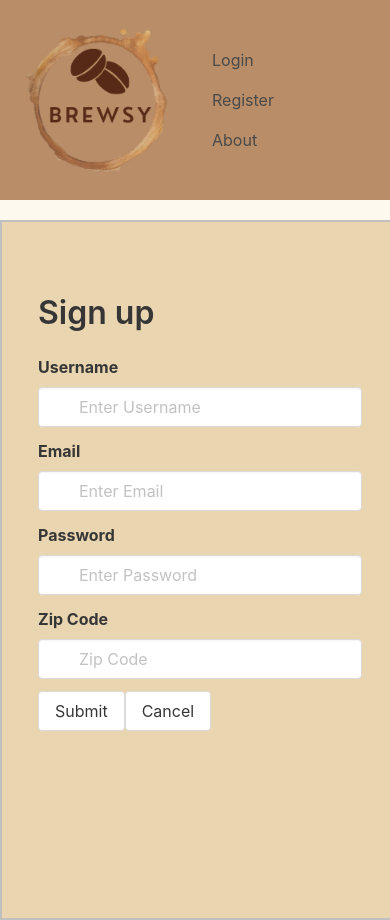
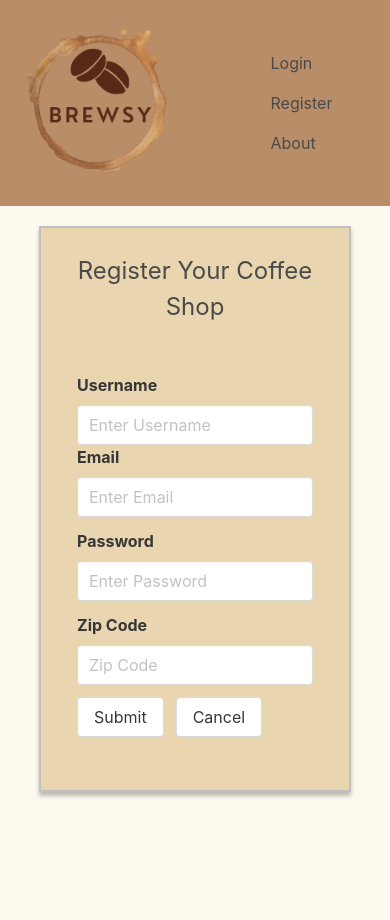
Before and after one commit to carriegrossman/capstone-frontend, a React (Create React App) app: page /registerowner in a window 390 px wide. After the commit the page ends 844 px from the top, so only its background shows below. Built offline with nearby package versions, Linux system fonts and the light colour scheme.

Commit message:
responsiveness/css for register pages

```diff
--- a/src/App.css
+++ b/src/App.css
@@ -1,17 +1,6 @@
 html {
   background-color: rgb(254, 249, 239);
 }
-
-/* .navbar {
-  position: relative;
-  left: 6%;
-  right: 0%;
-  top: 0%;
-  bottom: 0%;
-  background: #bc6c25;
-  width: 1106px;
-  height: 130px;
-} */
 
 .navbar {
   background: #b88d67;
@@ -22,6 +11,9 @@ html {
   align-items: center;
 }
 
+.navbar-start{
+  margin-right: 15%;
+}
 /* CSS for Login starts here */
 
 h1 {
@@ -40,30 +32,12 @@ h1 {
   background: #e9d5af;
   border: 2px solid #c0c0c0;
   box-shadow: 0px 4px 4px rgba(0, 0, 0, 0.25);
-  /* left: 500px; */
   font-weight: 200;
   font-family: -apple-system, BlinkMacSystemFont, "Segoe UI", Roboto, Oxygen,
     Ubuntu, Cantarell, "Open Sans", "Helvetica Neue", sans-serif;
   padding: 5px 12px;
 }
 
-.loginSubmit {
-  /* align-self: center; */
-  width: 114px;
-  height: 25px;
-  background: #ffffff;
-  border-radius: 5px;
-  display: inline-block;
-  margin-left: 15px;
-}
-.loginCancel {
-  align-self: center;
-  width: 114px;
-  height: 25px;
-  background: #ffffff;
-  border-radius: 5px;
-  margin-left: 5px;
-}
 
 .card {
   width: 200px;
@@ -77,50 +51,41 @@ h1 {
   flex-wrap: wrap;
 }
 
-/* register css starts here */
+/* verication css starts here */
 
-.registerForm1 {
-  /* position: absolute; */
+.verifyForm{
+  width: 50%;
+  height: 75%;
   margin: auto;
   margin-top: 20px;
-  width: 400px;
-  height: 700px;
   background: #e9d5af;
   border: 2px solid #c0c0c0;
   box-shadow: 0px 4px 4px rgba(0, 0, 0, 0.25);
-  /* left: 500px; */
   font-weight: 200;
   font-family: -apple-system, BlinkMacSystemFont, "Segoe UI", Roboto, Oxygen,
     Ubuntu, Cantarell, "Open Sans", "Helvetica Neue", sans-serif;
   padding: 5px 12px;
 }
 
-.registerSubmit {
-  align-self: center;
-  width: 114px;
-  height: 25px;
-  background: #ffffff;
-  border-radius: 5px;
-  display: inline-block;
-  margin-left: 15px;
-}
-.registerCancel {
-  align-self: center;
-  width: 114px;
-  height: 25px;
-  background: #ffffff;
-  border-radius: 5px;
-  margin-left: 5px;
+
+/* register css starts here */
+
+.registerForm1 {
+  margin: auto;
+  margin-top: 20px;
+  margin-bottom: 20px;
+  width: 80%;
+  height: 80%;
+  background: #e9d5af;
+  border: 2px solid #c0c0c0;
+  box-shadow: 0px 4px 4px rgba(0, 0, 0, 0.25);
+  font-weight: 200;
+  font-family: -apple-system, BlinkMacSystemFont, "Segoe UI", Roboto, Oxygen,
+    Ubuntu, Cantarell, "Open Sans", "Helvetica Neue", sans-serif;
+  padding: 5px 12px;
 }
 
-.registerButton {
-  align-self: center;
-  width: 114px;
-  height: 25px;
-  background: #ffffff;
-  border-radius: 5px;
-  margin-left: 5px;
-}
+
 
 table,
 th,
@@ -164,9 +129,6 @@ h2 {
   margin-top: 1000px;
 }
 
-.logout{
-  background-color: beige;
-}
 
 .is-amber{
   background: #bc6c25;
--- a/src/App.js
+++ b/src/App.js
@@ -50,7 +50,9 @@ function App() {
     <Router>
       {/* {currentUser && <Redirect to="/userhome" />} */}
       <nav className="navbar">
+      <div className="navbar-start">
       <img src={logo} alt="brewsy logo" className="logo"/>
+      </div>
         <div className="navbar-end">
           {!currentUser &&
           <React.Fragment>
@@ -79,7 +81,7 @@ function App() {
 
         {currentUser  &&
           <React.Fragment>
-          <button className="navbar-item" onClick={logOut}>Log Out</button>
+          <Link className="button" onClick={logOut}>Log Out</Link>
           </React.Fragment>
           }
         </div>
--- a/src/Components/Register.js
+++ b/src/Components/Register.js
@@ -25,10 +25,9 @@ function Register({ currentUser, setCurrentUser }) {
   return (
 <div className="registerForm">
     <form className="registerForm1" onSubmit={handleSubmit}>
+      <h1>Sign Up</h1>
+
       <section className="section">
-          <div className="container">
-            <h1 className="title">Sign up</h1>
-            <div className="field">
         <label className="label">Username</label>
         <div className="control">
           <input
@@ -41,14 +40,13 @@ function Register({ currentUser, setCurrentUser }) {
             required
           />
         </div>
-            </div>
 
         <div className="field">
           <label className="label">Email</label>
           <div className="control">
             <input
               className="input"
-                  type="text"
+              type="email"
               placeholder="Enter Email"
               name="email"
               id="email"
@@ -88,7 +86,8 @@ function Register({ currentUser, setCurrentUser }) {
               </div>
             </div>
 
-            <div className="field">
+        <div className="field is-grouped">
+          <div className="control">
             <button
               className="button"
               type="submit"
@@ -96,15 +95,15 @@ function Register({ currentUser, setCurrentUser }) {
             >
               Submit
             </button>
-
-              <button
-                className="button"
-                type="reset"
-                id="cancel-button"
-              >
+          </div>
+          <div className="control">
+            <button className="button" type="reset" id="cancel-button">
               Cancel
             </button>
-              <div>
+          </div>
+        </div>
+
+        <div className="control">
                 {" "}
                 Want to register as a coffeeeshop? Email info@coffeepassport to
                 verify and{" "}
@@ -112,8 +111,7 @@ function Register({ currentUser, setCurrentUser }) {
                   Register
                 </Link>
               </div>
-            </div>
-          </div>
+
       </section>
     </form>
   </div>
--- a/src/Components/RegisterOwner.js
+++ b/src/Components/RegisterOwner.js
@@ -26,61 +26,85 @@ function RegisterOwner({setCurrentUser}) {
     return (
 <div className="registerForm">
     <form className="registerForm1" onSubmit={handleSubmit}>
+      <h1>Register Your Coffee Shop</h1>
+
       <section className="section">
-                    <div className="container">
-                        <h1 className="title">Sign up</h1>
-                        <div className="field">
         <label className="label">Username</label>
-                            <div className="control has-icons-left has-icons-right">
-                                <input className="input" type="text" placeholder="Enter Username" name="username" id="username" onChange={handleChange} required />
-                                <span className="icon is-small is-left">
-                                    <i className="fas fa-user"></i>
-                                </span>
-                            </div>
+        <div className="control">
+          <input
+            className="input"
+            type="text"
+            placeholder="Enter Username"
+            name="username"
+            id="username"
+            onChange={handleChange}
+            required
+          />
         </div>
 
         <div className="field">
           <label className="label">Email</label>
-                            <div className="control has-icons-left has-icons-right">
-                                <input className="input" type="text" placeholder="Enter Email" name="email" id="email" onChange={handleChange} required />
-                                <span className="icon is-small is-left">
-                                    <i className="fas fa-envelope"></i>
-                                </span>
+          <div className="control">
+            <input
+              className="input"
+              type="email"
+              placeholder="Enter Email"
+              name="email"
+              id="email"
+              onChange={handleChange}
+              required
+            />
           </div>
         </div>
 
         <div className="field">
           <label className="label">Password</label>
-                            <div className="control has-icons-left has-icons-right">
-                                <input className="input" type="password" placeholder="Enter Password" name="password" id="password" onChange={handleChange} required />
-                                <span className="icon is-small is-left">
-                                    <i className="fas fa-lock"></i>
-                                </span>
+          <div className="control">
+            <input
+              className="input"
+              type="password"
+              placeholder="Enter Password"
+              name="password"
+              id="password"
+              onChange={handleChange}
+              required
+            />
           </div>
         </div>
 
-                        <div className="field is-small">
+        <div className="field">
               <label className="label">Zip Code</label>
-                            <div className="control has-icons-left has-icons-right">
-                                <input className="input" type="text" placeholder="Zip Code" name="zipcode" id="zipcode" onChange={handleChange} required />
+              <div className="control">
+                <input
+                  className="input"
+                  type="text"
+                  placeholder="Zip Code"
+                  name="zipcode"
+                  id="zipcode"
+                  onChange={handleChange}
+                  required
+                />
               </div>
             </div>
 
-
-
         <div className="field is-grouped">
-
-                            <button className="button" type="submit" id="register-button">Submit</button>
-
-
-                            <button className="button" type="reset" id="cancel-button">Cancel</button>
-
+          <div className="control">
+            <button
+              className="button"
+              type="submit"
+              id="register-button"
+            >
+              Submit
+            </button>
+          </div>
+          <div className="control">
+            <button className="button" type="reset" id="cancel-button">
+              Cancel
+            </button>
           </div>
         </div>
-
       </section>
     </form>
-
   </div>
     );
 }
--- a/src/Components/RegisterShop.js
+++ b/src/Components/RegisterShop.js
@@ -29,34 +29,59 @@ const RegisterShop = ({ currentUser, setCurrentUser }) => {
     return (<div>
         <h3>Welcome {currentUser.username}, Let's get your coffeeshop set up!</h3>
         {currentShop && <div>Welcome to {currentShop[0].name}</div>}
+
         <div className="registerForm">
         <form className="registerForm1" onSubmit={handleSubmit}>
+            <h1>Set Up Your Coffee Shop</h1>
+
             <section className="section">
-                    <div className="container">
-                        <div className="field">
                 <label className="label">Coffee Shop Name</label>
-                            <div className="control has-icons-left has-icons-right">
-                                <input className="input" type="text" placeholder="Enter Name" name="name" id="name" onChange={handleChange} required />
-                            </div>
+                    <div className="control">
+                        <input
+                        className="input"
+                        type="text"
+                        placeholder="Enter Name"
+                        name="name"
+                        id="name"
+                        onChange={handleChange}
+                        required />
                 </div>
 
                 <div className="field">
                     <label className="label">Address</label>
-                            <div className="control has-icons-left has-icons-right">
-                                <input className="input" type="text" placeholder="Address" name="address" id="address" onChange={handleChange} required />
+                        <div className="control">
+                            <input
+                            className="input"
+                            type="text"
+                            placeholder="Address"
+                            name="address"
+                            id="address"
+                            onChange={handleChange}
+                            required
+                            />
                     </div>
                 </div>
 
                     <div className="field">
                         <label className="label">City</label>
-                            <div className="control has-icons-left has-icons-right">
-                                <input className="input" type="text" placeholder="City" name="city" id="city" onChange={handleChange} required />
+                            <div className="control">
+                                <input
+                                className="input"
+                                type="text"
+                                placeholder="City"
+                                name="city"
+                                id="city"
+                                onChange={handleChange}
+                                required />
                             </div>
                         </div>
+
+
                         <div className="field">
                             <div className="control">
                             <label className="label">State</label>
                             <select className="select is-success">
+                                <option value="GA">Georgia</option>
                                 <option value="AL">Alabama</option>
                                 <option value="AK">Alaska</option>
                                 <option value="AZ">Arizona</option>
@@ -112,11 +137,18 @@ const RegisterShop = ({ currentUser, setCurrentUser }) => {
                         </div>
                         </div>
 
-
-                        <div className="field is-small">
+                        <div className="field">
                             <label className="label">Zip Code</label>
-                            <div className="control has-icons-left has-icons-right">
-                                <input className="input" type="text" placeholder="Zip Code" name="zipcode" id="zipcode" onChange={handleChange} required />
+                                <div className="control">
+                                    <input
+                                    className="input"
+                                    type="text"
+                                    placeholder="Zip Code"
+                                    name="zipcode"
+                                    id="zipcode"
+                                    onChange={handleChange}
+                                    required
+                                    />
                             </div>
                         </div>
 
@@ -128,22 +160,25 @@ const RegisterShop = ({ currentUser, setCurrentUser }) => {
                             </div>
                         </div>
 
-
                         <div className="field is-grouped">
-
-                            <button className="button" type="submit" id="register-button" onSubmit={handleSubmit}>Submit</button>
-
-
-                            <button className="button" type="reset" id="cancel-button">Cancel</button>
-
+                            <div className="control">
+                                <button
+                                className="button"
+                                type="submit"
+                                id="register-button"
+                                >
+                                Submit
+                                </button>
+                            </div>
+                        <div className="control">
+                            <button className="button" type="reset" id="cancel-button">
+                            Cancel
+                            </button>
                         </div>
                     </div>
-
                 </section>
             </form>
-
         </div>
-
     </div>)
 
 
--- a/src/Components/Verification.js
+++ b/src/Components/Verification.js
@@ -18,18 +18,17 @@ const Verification = () => {
     return (
         <React.Fragment>
             <div className="verificationCode">
-                <form>
+                <form className="verifyForm">
                     <label className="label">Verification Code
                     <div className="control">
                             <input className="input" type="password" placeholder="Enter code from email" name="verificationCode" id="verificationCode"  required />
                         </div>
                     </label>
-                    <Link className="button is-warning"to="/registerowner">Submit</Link>
-                    {/* <button className="button" type="submit" id="register-button" onClick={handleSubmit}>Submit</button> */}
+                    <Link className="button"to="/registerowner">Submit</Link>
+                    <div>Mean to register as User?</div>
+                <Link className="button" to="/register">Click Here!</Link>
                 </form>
-                <div>Mean to register as User?</div>
-                <Link className="button is-warning" to="/register">Click Here!</Link>
-            </div>
+                </div>
         </React.Fragment>)
 }
 export default Verification
```
Lines whose indentation alone changed are shown as unchanged.
